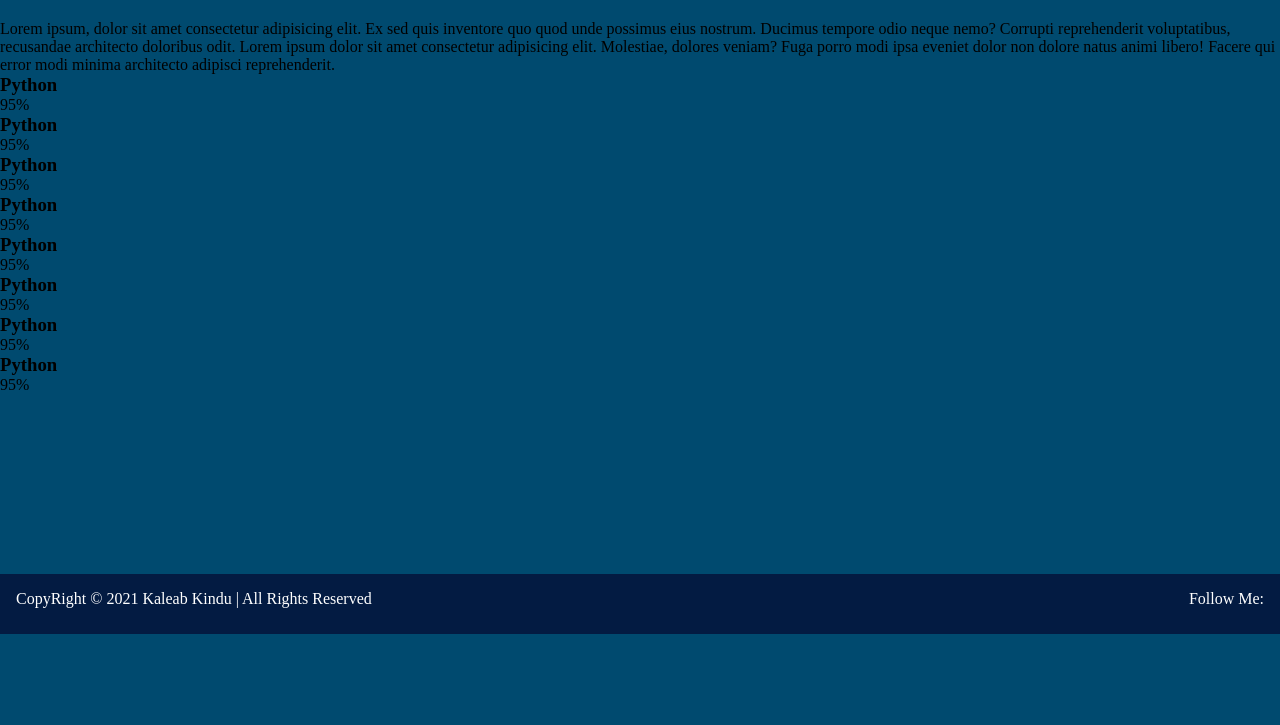
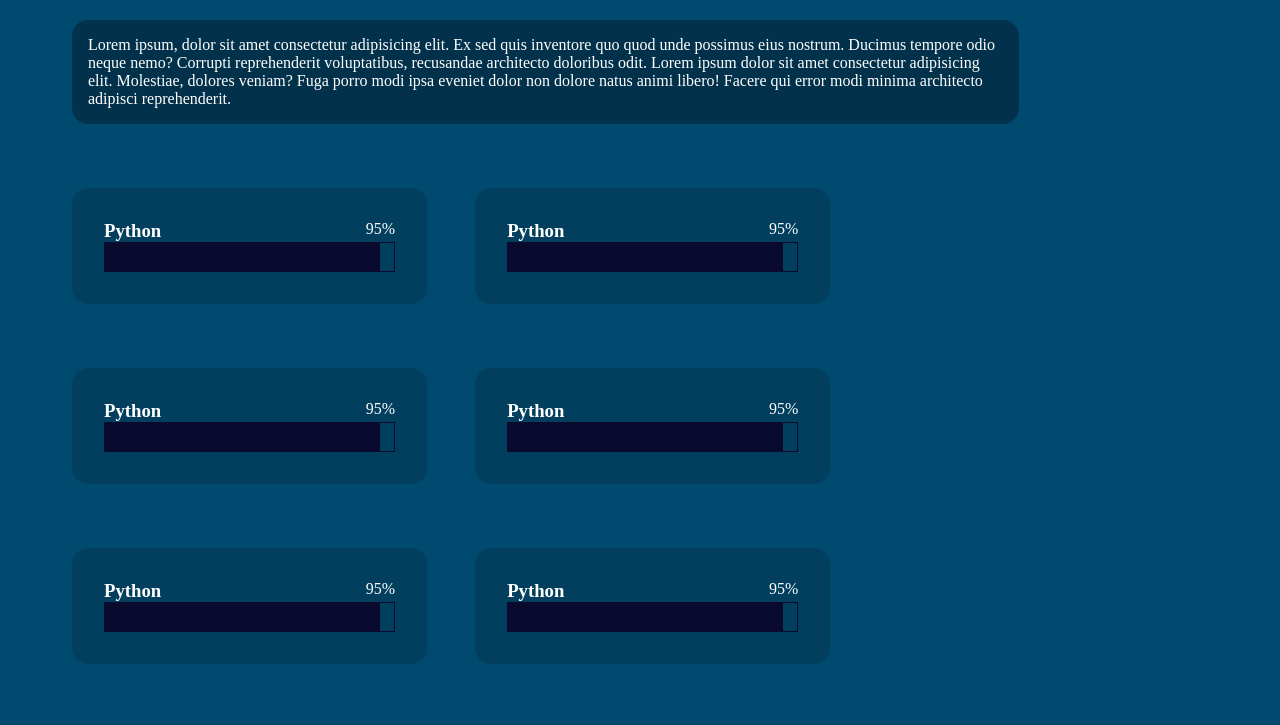
Before and after one commit to KaleabKindu/UGR-8121-12, a plain HTML site: page html/skills.html in a window 1280 px wide. Shown: the part 144-869 px from the top of the page. Before the commit the page ends 800 px from the top, so only its background shows below. Drawn offline with Linux system fonts and the light colour scheme.

Commit message:
Update skills.html

```diff
--- a/html/skills.html
+++ b/html/skills.html
@@ -6,6 +6,7 @@
     <meta name="viewport" content="width=device-width, initial-scale=1.0">
     <title>Skills</title>
     <link rel="stylesheet" href="../css/style.css">
+    <link rel="stylesheet" href="../css/skills.css">
 </head>
 <body>
    <nav class="navbar">
@@ -21,8 +22,7 @@
         </ul>
        </div>
    </nav>
-   <section class="skills">
-       <div class="skills-container">
+   <section class="skills-container container">
         <h1 class="page_heading">My Skills</h1>
            <div class="aboutskills">
             <p>Lorem ipsum, dolor sit amet consectetur adipisicing elit. Ex sed quis inventore quo quod unde possimus eius nostrum. Ducimus tempore odio neque nemo? Corrupti reprehenderit voluptatibus, recusandae architecto doloribus odit.
@@ -109,7 +109,6 @@
 
 
 
-       </div>
 
    </section>
    <footer class="footer">
```
